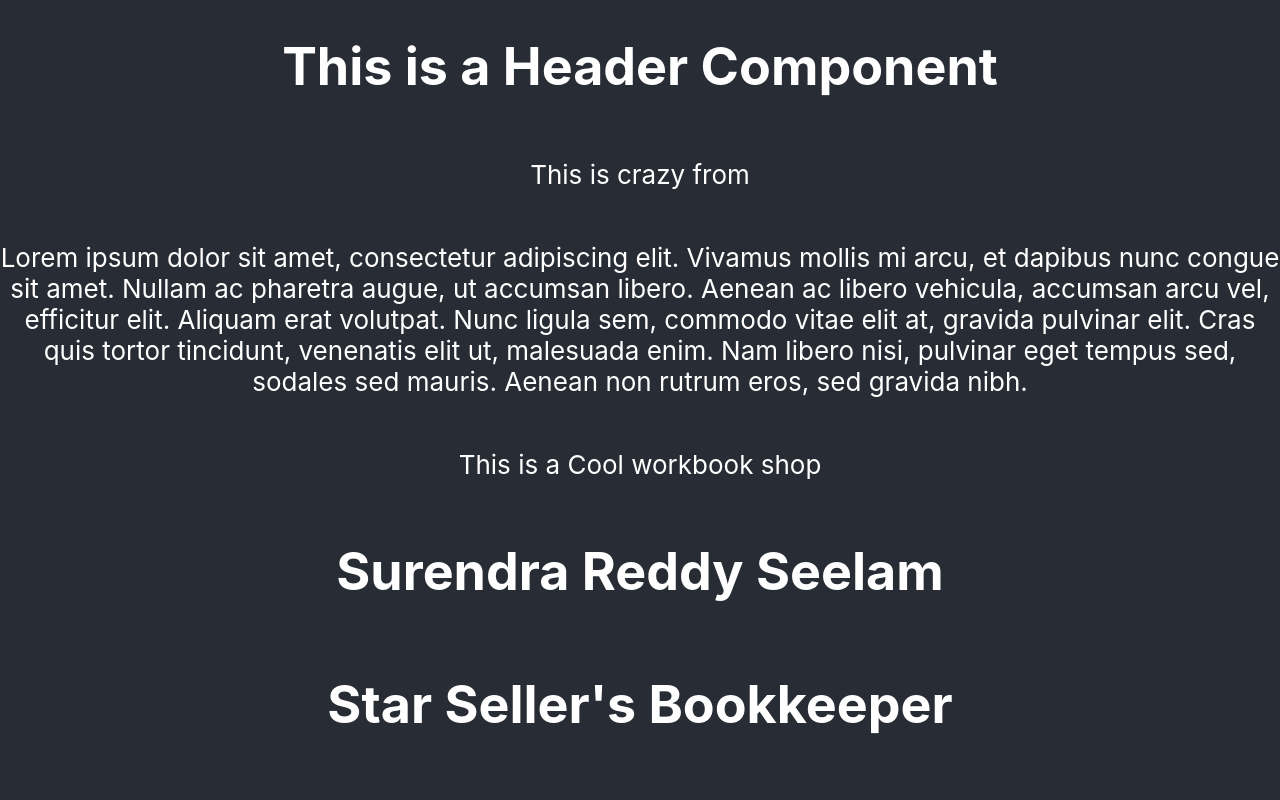
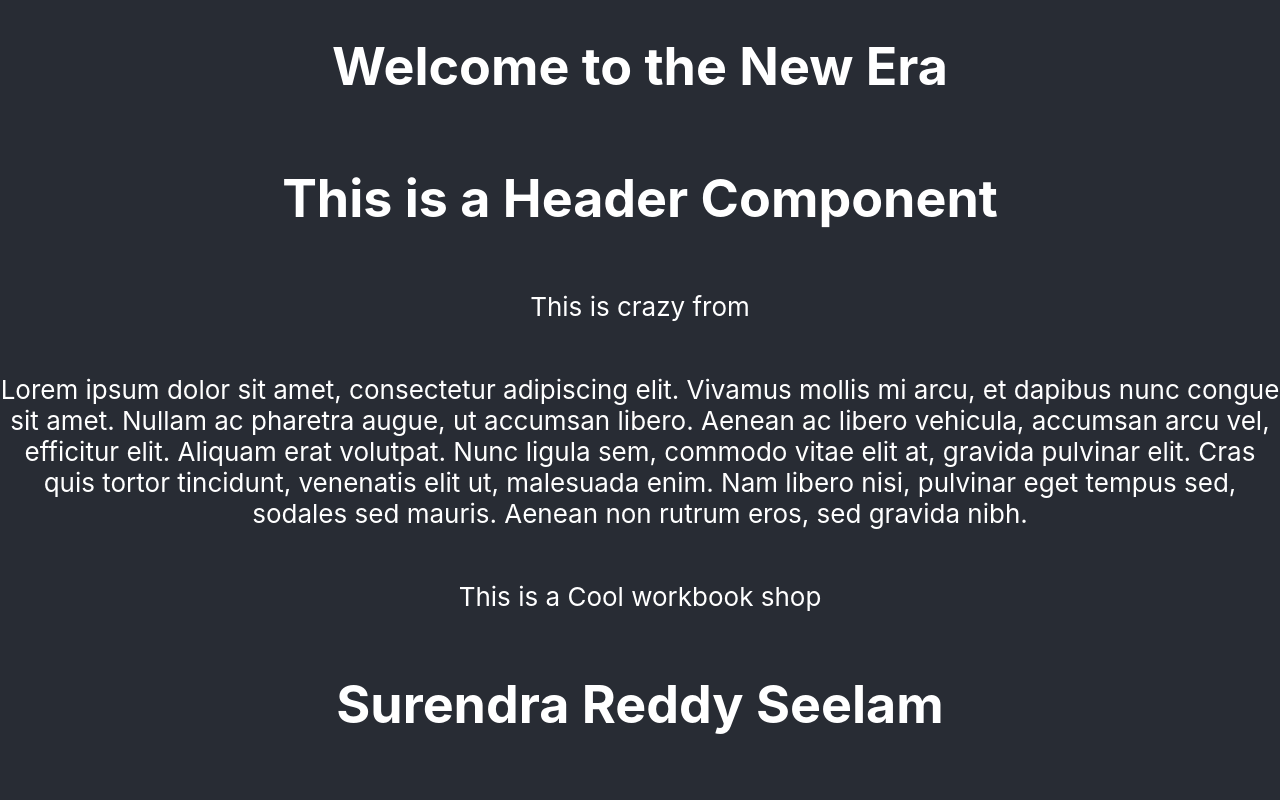
Before and after one commit to surendra916/first-app, a React (Create React App) app: page / in a window 1280 px wide. Shown: the top 800 px of the page. Built offline with nearby package versions, Linux system fonts and the light colour scheme.

Commit message:
commit to the feature branch

```diff
--- a/src/App.js
+++ b/src/App.js
@@ -8,7 +8,7 @@ function App() {
     <div className="App">
 
       <header className="App-header">
-
+        <h1>Welcome to the New Era</h1>
         <Header />
         <p>This is crazy from </p>
 
```
Also changed, not shown: src/Footer.js (added, +9 -0 lines).
